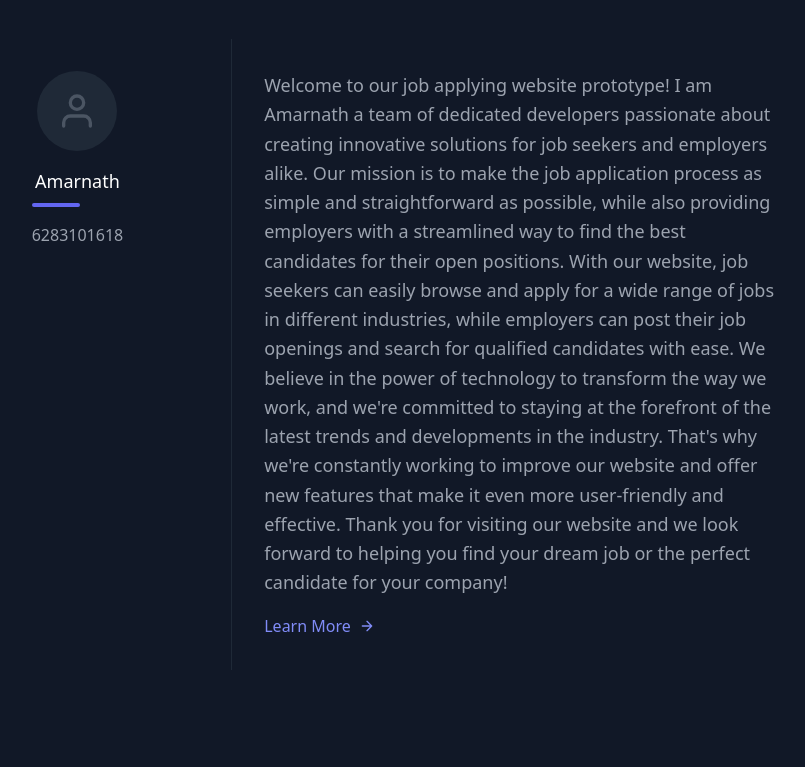
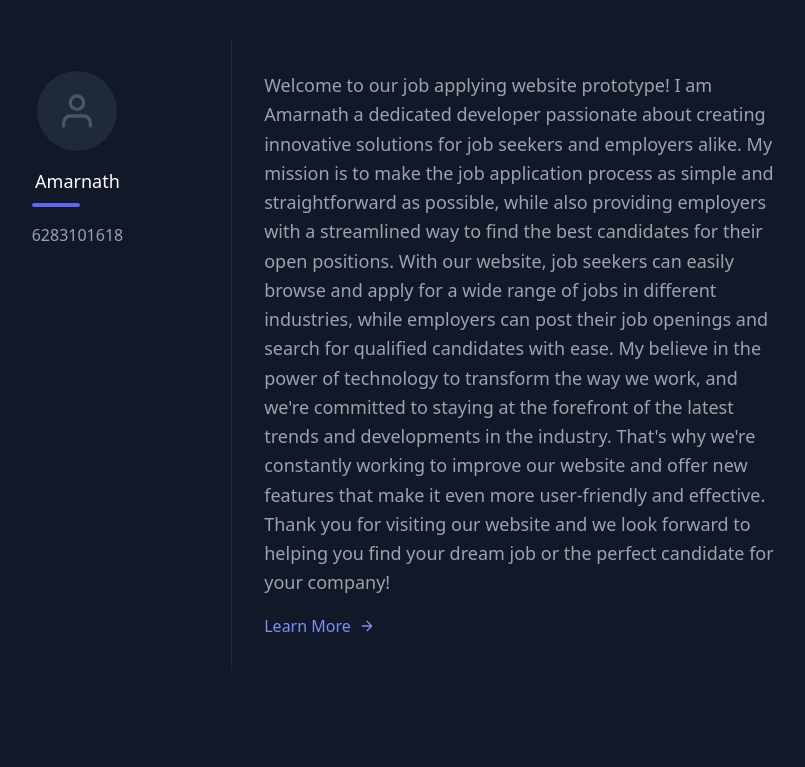
Before and after one commit to Amarnath1904/Jobwebside, a Django app: page /about in a window 1280 px wide. Shown: the part 433-1200 px from the top of the page, without its empty margins (271-1076 px from the left). Run offline with Django 4.2, Linux system fonts and the light colour scheme; parts of the project's set-up code (start-up, migrations or seed data) failed here and were passed over; some libraries are stand-ins or nearby versions.

Commit message:
Update about.html

```diff
--- a/Templates/about.html
+++ b/Templates/about.html
@@ -31,17 +31,17 @@
                         bis_skin_checked="1">
                         <p class="leading-relaxed text-lg mb-4">
 
-                            Welcome to our job applying website prototype! I am Amarnath a team of
-                            dedicated developers passionate about creating innovative solutions for job seekers and
+                            Welcome to our job applying website prototype! I am Amarnath a
+                            dedicated developer passionate about creating innovative solutions for job seekers and
                             employers alike.
 
-                            Our mission is to make the job application process as simple and straightforward as possible,
+                            My mission is to make the job application process as simple and straightforward as possible,
                             while also providing employers with a streamlined way to find the best candidates for their open
                             positions. With our website, job seekers can easily browse and apply for a wide range of jobs in
                             different industries, while employers can post their job openings and search for qualified
                             candidates with ease.
 
-                            We believe in the power of technology to transform the way we work, and we're committed to
+                            My believe in the power of technology to transform the way we work, and we're committed to
                             staying at the forefront of the latest trends and developments in the industry. That's why we're
                             constantly working to improve our website and offer new features that make it even more
                             user-friendly and effective.
```
